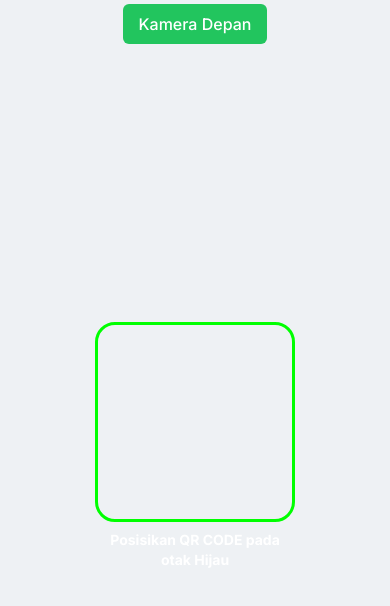
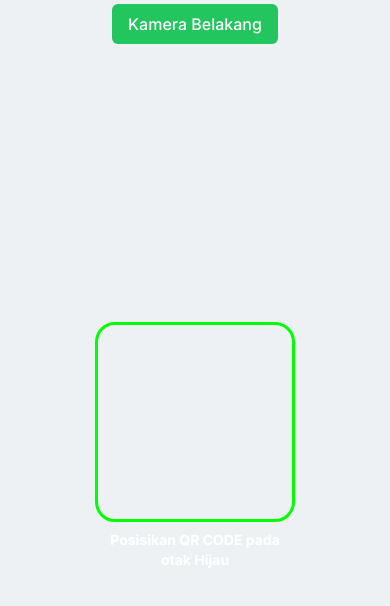
Before and after one commit to aricahyonodev/attendace-recycling-committee, a Next.js app: page /scan-computer in a window 390 px wide. Shown: the top 606 px of the page. Built offline with nearby package versions, Linux system fonts and the light colour scheme; no server answers.

Commit message:
fix button ChangeCamera

```diff
--- a/app/scan-computer/page.js
+++ b/app/scan-computer/page.js
@@ -8,7 +8,7 @@ import { useMediaQuery } from "react-responsive";
 const QRCodeScanner = ({ getCodeScan }) => {
   const [isScanning, setIsScanning] = useState(true);
   const [videoHidden, setVideoHidden] = useState(false);
-  const [changeCamera, setChangeCamera] = useState(false);
+  const [changeCamera, setChangeCamera] = useState(true);
   const webcamRef = useRef(null);
   const canvasRef = useRef(null);
 
@@ -90,7 +90,7 @@ const QRCodeScanner = ({ getCodeScan }) => {
     <div>
       <div className="flex flex-col justify-center items-center relative">
         <button
-          className="absolute top-0 mt-1 rounded-md px-4 py-2 bg-green-500 text-white font-medium lg:hidden"
+          className="absolute z-10 top-0 mt-1 rounded-md px-4 py-2 bg-green-500 text-white font-medium lg:hidden"
           onClick={() => setChangeCamera(!changeCamera)}
         >
           {changeCamera ? "Kamera Belakang" : "Kamera Depan"}
@@ -100,7 +100,7 @@ const QRCodeScanner = ({ getCodeScan }) => {
             audio={false}
             ref={webcamRef}
             videoConstraints={{
-              facingMode: changeCamera ? { exact: "environment" } : "user",
+              facingMode: isTabletOrMobile && changeCamera ? { exact: "environment" } : "user",
             }}
             screenshotFormat="image/jpeg"
             style={{ width: "100%", height: "100%", objectFit: "cover" }}
```
